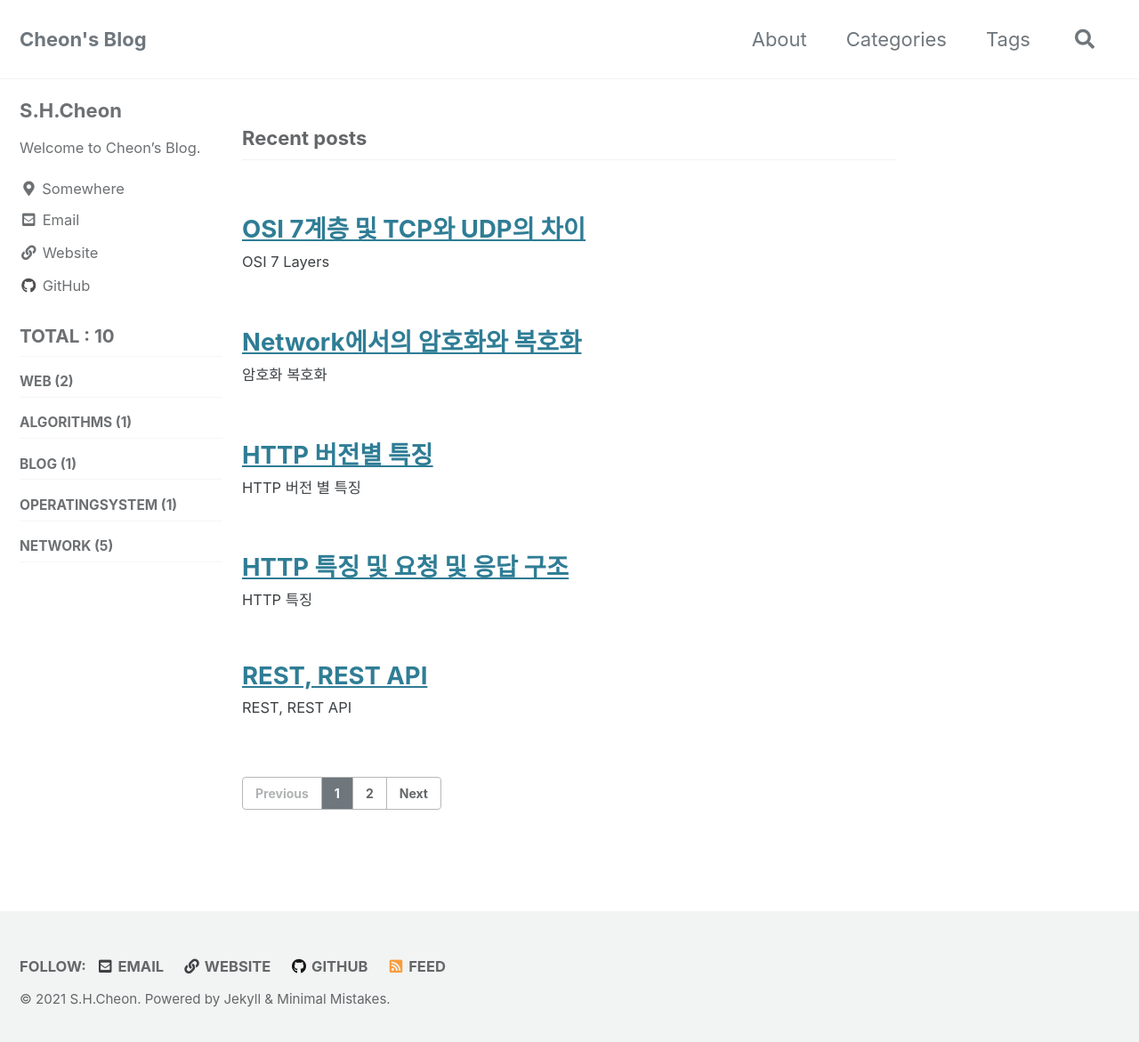
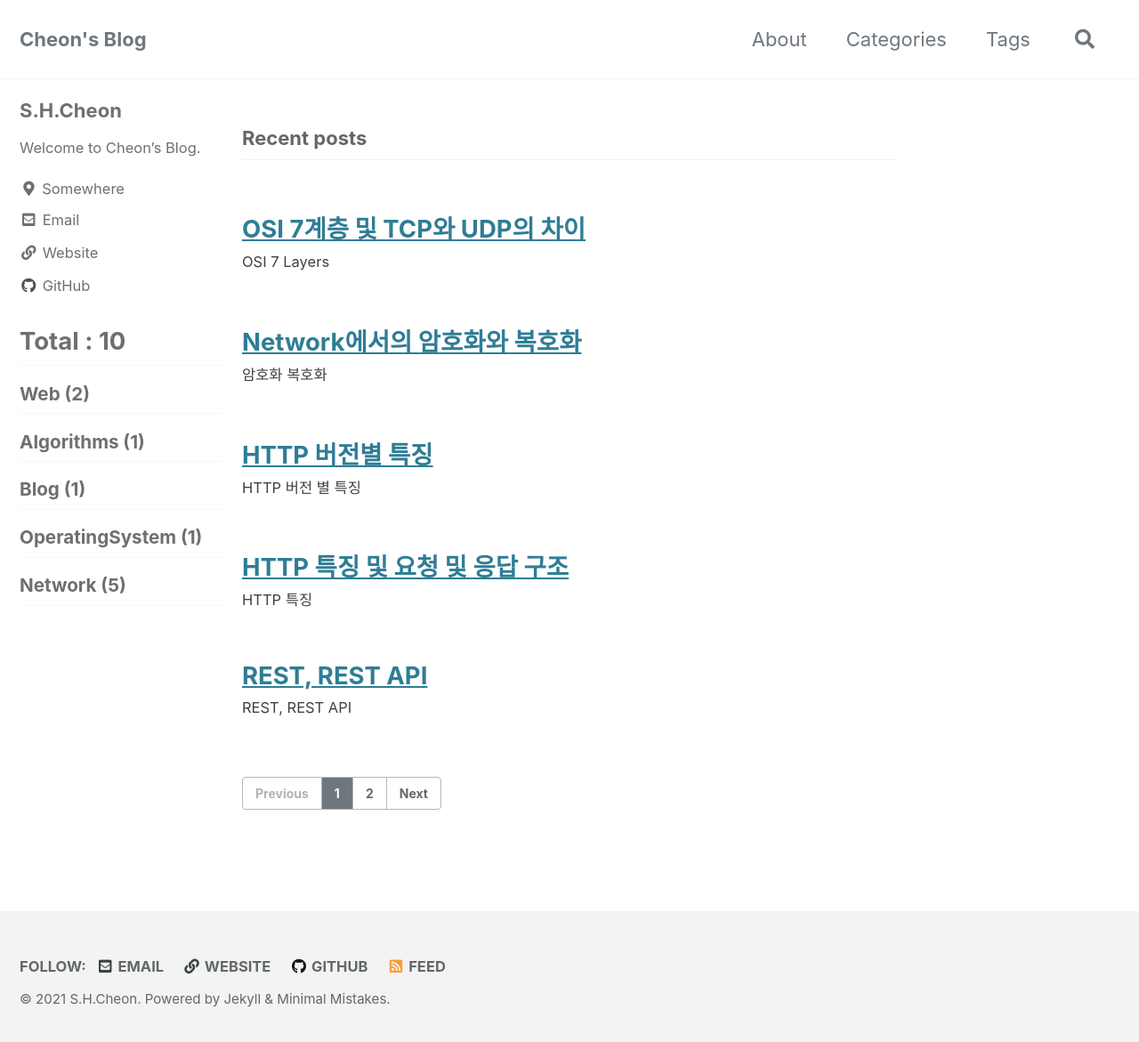
Before and after one commit to shcheon/myblog, a Jekyll site: the page built from index.html, in a window 1280 px wide and 1178 px high. Shown: the top 1171 px of the window at 89% size. Built offline with Jekyll 4.4.1, drawn with Linux system fonts in a browser that asks for light colours; cached includes are drawn as plain includes; the list of posts is cut into pages by our own code.

Commit message:
Update _navigation.scss

```diff
--- a/_sass/minimal-mistakes/_navigation.scss
+++ b/_sass/minimal-mistakes/_navigation.scss
@@ -493,9 +493,8 @@
   margin: 0.5rem 0;
   padding: 0.25rem 0;
   font-family: $sans-serif-narrow;
-  font-size: $type-size-6;
+  font-size: $type-size-5;
   font-weight: bold;
-  text-transform: uppercase;
   border-bottom: 1px solid $border-color;
 }
 
```
